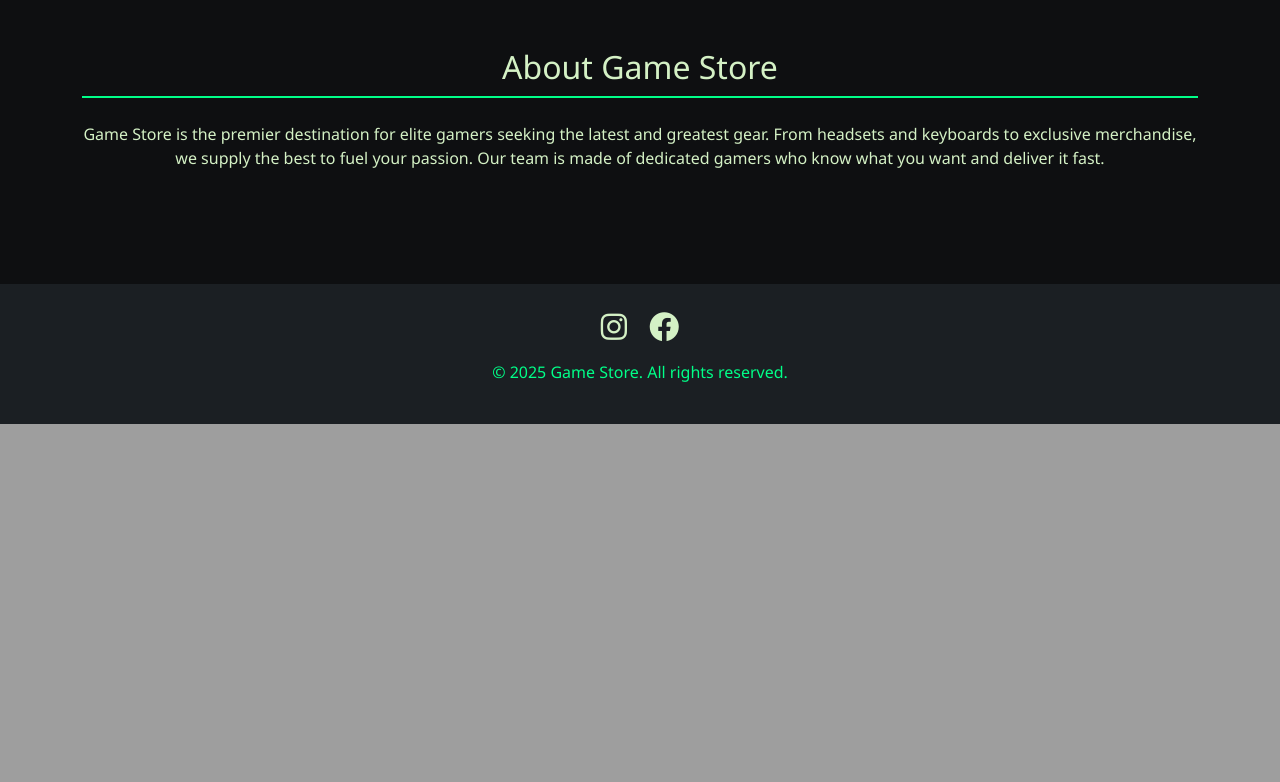
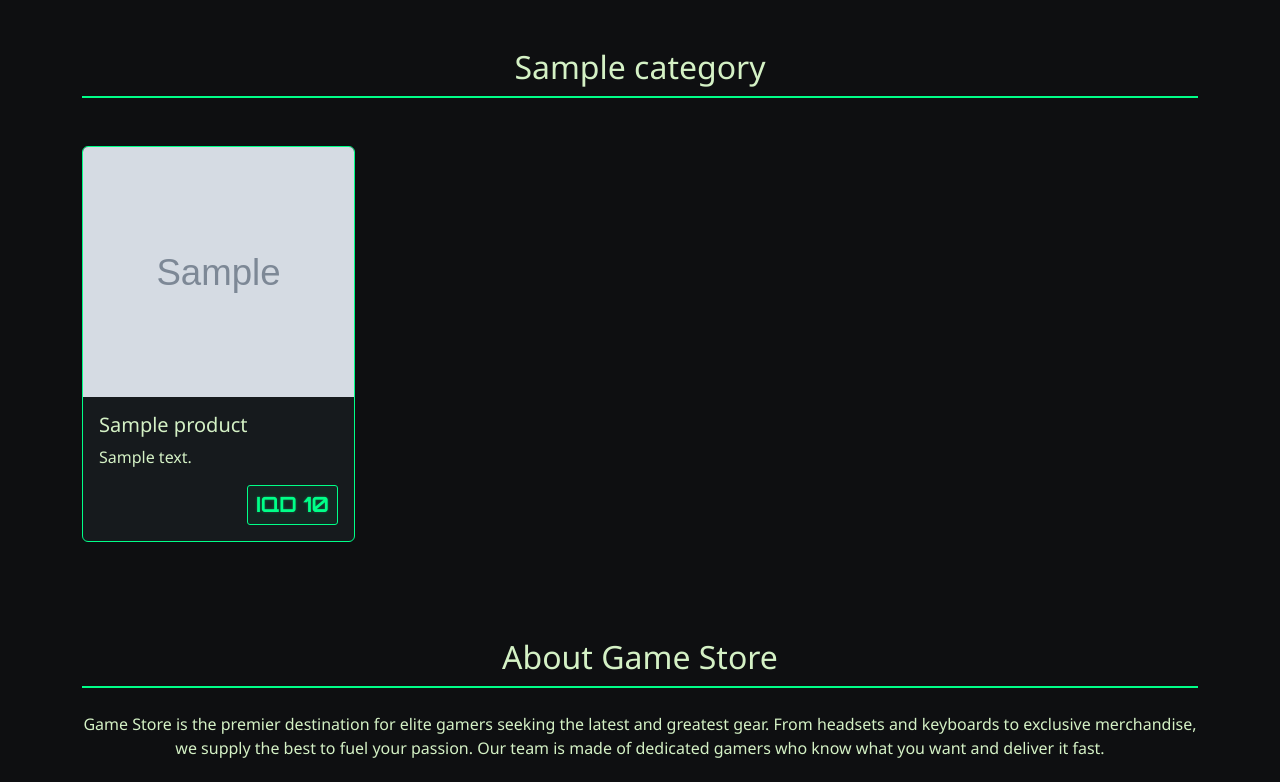
Before and after one commit to mustafa-salah-1/small-E-Commerce-website, a PHP site: page / in a window 1280 px wide. Shown: the part 581-1363 px from the top of the page. Before the commit the page ends 1005 px from the top, so only its background shows below. Run offline with PHP 8.4, Linux system fonts and the light colour scheme; tables that the repository leaves empty hold one stand-in row (values such as "Sample post"); grey boxes marked "Sample" are stand-in pictures.

Commit message:
feat(index): refactor product display to dynamically load products by category

```diff
--- a/index.php
+++ b/index.php
@@ -6,11 +6,20 @@ $file_css = "home.css";
 include 'components/app.php';
 include "app/php/config/config.php";
 include "app/php/admin/product/functions.php";
+include "app/php/admin/category/functions.php";
 
-$controllers = getProductsByCategory("controller");
-$keyboards = getProductsByCategory("keyboard");
-$mouses = getProductsByCategory("mouse");
+$categories = getAllCategories();
 
+$data = [];
+
+foreach ($categories as $category) {
+  $category_name = $category['category_name'];
+  $products = getProductsByCategory($category_name);
+
+  if (!empty($products)) {
+    $data[$category_name] = $products;
+  }
+}
 
 ?>
 
@@ -37,20 +46,20 @@ $mouses = getProductsByCategory("mouse");
 </div>
 
 <div>
-  <?php if (count($controllers) > 0) : ?>
+  <?php foreach ($data as $category_name => $products): ?>
     <section id="products" class="container-xl py-5">
-      <h2 class="text-center mb-5 section-heading">Controller</h2>
+      <h2 class="text-center mb-5 section-heading"><?= htmlspecialchars($category_name) ?></h2>
       <div class="row row-cols-1 row-cols-sm-2 row-cols-md-3 row-cols-lg-4 g-2">
-        <?php foreach ($controllers as $controller) : ?>
-          <a href="show_product.php?id=<?= $controller['id'] ?>" class="text-decoration-none">
+        <?php foreach ($products as $product): ?>
+          <a href="show_product.php?id=<?= $product['id'] ?>" class="text-decoration-none">
             <div class="col">
-              <div class="card">
-                <img src="public/product-images/main/<?= $controller['product_image'] ?>" class="card-img-top" alt="<?= $controller['product_name'] ?>">
-                <div class="card-body">
-                  <h5 class="card-title text-truncate"><?= $controller['product_name'] ?></h5>
-                  <p class="card-text text-truncate"><?= $controller['product_content'] ?></p>
-                  <div class="d-flex justify-content-between align-items-center" style="margin-top: auto;">
-                    <span class="price-tag ">IQD <?= $controller['product_price_sell'] ?></span>
+              <div class="card h-100">
+                <img src="public/product-images/main/<?= $product['product_image'] ?>" class="card-img-top" alt="<?= htmlspecialchars($product['product_name']) ?>">
+                <div class="card-body d-flex flex-column">
+                  <h5 class="card-title text-truncate"><?= htmlspecialchars($product['product_name']) ?></h5>
+                  <p class="card-text text-truncate"><?= htmlspecialchars($product['product_content']) ?></p>
+                  <div class="d-flex justify-content-between align-items-center mt-auto">
+                    <span class="price-tag">IQD <?= number_format($product['product_price_sell']) ?></span>
                   </div>
                 </div>
               </div>
--- a/show_product.php
+++ b/show_product.php
@@ -7,6 +7,7 @@ include 'components/app.php';
 include "app/php/config/config.php";
 include "app/php/admin/product/functions.php";
 include "app/php/admin/product_image/functions.php";
+include "app/php/admin/cart/functions.php";
 
 $product = getProductById($_GET['id']);
 $images = getImageByIdProduct($_GET['id']);
```
Also changed, not shown: other parts of index.php (+1 -49 lines).
